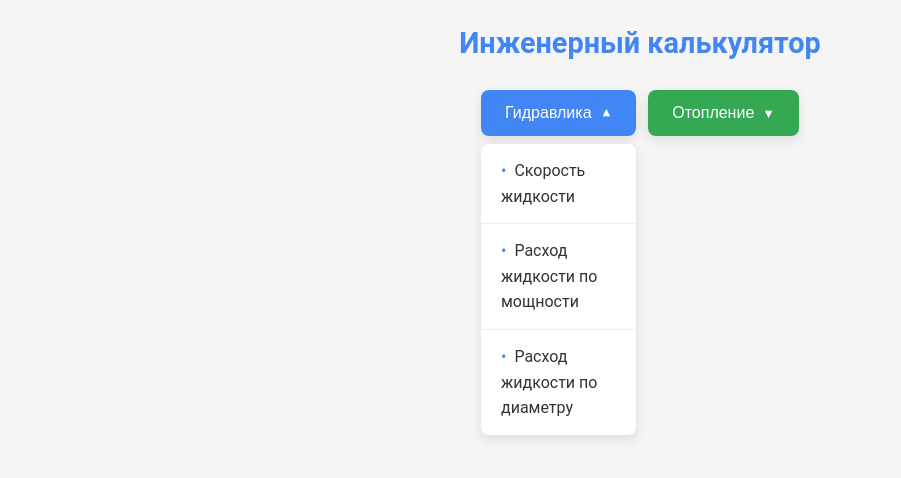
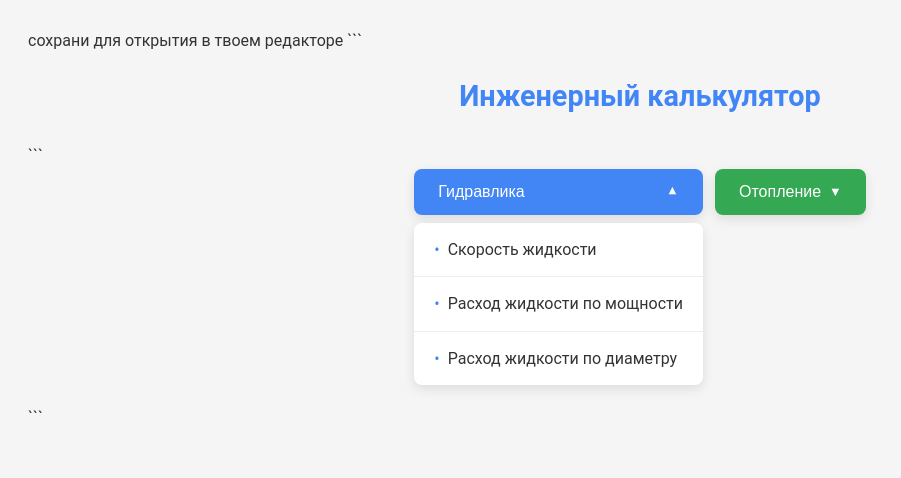
Before and after one commit to galfdesign/test2, a plain HTML site: page index.html in a window 1280 px wide. Both pictures are taken after a click on the button "Гидравлика". Shown: the whole page, without its empty margins (0-901 px from the left). Drawn offline with Linux system fonts and the light colour scheme.

Commit message:
Update index.html

````diff
--- a/index.html
+++ b/index.html
@@ -1,4 +1,7 @@
+сохрани для открытия в твоем редакторе
+
 <!DOCTYPE html>
+
 <html lang="ru">
 <head>
     <meta charset="UTF-8">
@@ -13,11 +16,14 @@
             --menu-bg: #ffffff;
             --shadow: 0 4px 12px rgba(0,0,0,0.1);
         }
+
+```
     * {
         box-sizing: border-box;
         margin: 0;
         padding: 0;
     }
+
     body {
         font-family: 'Roboto', Arial, sans-serif;
         background-color: var(--bg-color);
@@ -27,33 +33,39 @@
         max-width: 100%;
         position: relative;
     }
+
     h1 {
         text-align: center;
         margin-bottom: 24px;
         color: var(--primary-color);
         font-size: 1.8rem;
     }
+
     .menu-container {
         display: flex;
         flex-direction: column;
         gap: 12px;
         margin-bottom: 20px;
     }
+
     @media (min-width: 768px) {
         .menu-container {
             flex-direction: row;
             justify-content: center;
         }
     }
+
     .main-menu {
         position: relative;
         width: 100%;
     }
+
     @media (min-width: 768px) {
         .main-menu {
             width: auto;
         }
     }
+
     .main-btn {
         background-color: var(--primary-color);
         color: white;
@@ -70,48 +82,48 @@
         align-items: center;
         box-shadow: var(--shadow);
     }
+
     .main-btn:hover {
         transform: translateY(-2px);
         box-shadow: 0 6px 16px rgba(0,0,0,0.15);
     }
+
     .main-btn:active {
         transform: translateY(0);
     }
+
     .main-btn::after {
         content: '▼';
         font-size: 0.8rem;
         margin-left: 8px;
         transition: transform 0.3s;
     }
+
     .main-btn.active::after {
         transform: rotate(180deg);
     }
+
     .heating-btn {
         background-color: var(--secondary-color);
     }
+
     .dropdown-content {
-            position: absolute;
-            top: calc(100% + 8px);
-            left: 0;
-            display: block;
+        display: none;
+        position: relative;
         background-color: var(--menu-bg);
         width: 100%;
+        margin-top: 8px;
         border-radius: 8px;
         overflow: hidden;
         box-shadow: var(--shadow);
-            transform-origin: top;
-            transform: scaleY(0);
-            transition: transform 0.3s ease;
-            visibility: hidden;
-            backface-visibility: hidden;
-            -webkit-backface-visibility: hidden;
-            will-change: transform;
-            z-index: 100;
+        animation: fadeIn 0.3s ease;
     }
-        .dropdown-content.show {
-            transform: scaleY(1);
-            visibility: visible;
+
+    @keyframes fadeIn {
+        from { opacity: 0; transform: translateY(-10px); }
+        to { opacity: 1; transform: translateY(0); }
     }
+
     .dropdown-content a {
         color: var(--text-color);
         padding: 14px 20px;
@@ -120,18 +132,26 @@
         transition: background-color 0.2s;
         border-bottom: 1px solid #eee;
     }
+
     .dropdown-content a:last-child {
         border-bottom: none;
     }
+
     .dropdown-content a:hover {
         background-color: #f0f7ff;
         color: var(--primary-color);
     }
+
     .dropdown-content a::before {
         content: '•';
         margin-right: 8px;
         color: var(--primary-color);
     }
+
+    .show {
+        display: block;
+    }
+
     .content-page {
         display: none;
         padding: 20px;
@@ -141,9 +161,11 @@
         margin-top: 20px;
         position: relative;
     }
+
     .active-page {
         display: block;
     }
+
     .back-button {
         position: absolute;
         top: 15px;
@@ -163,13 +185,16 @@
         transition: all 0.3s ease;
         z-index: 10;
     }
+
     .back-button:hover {
         background-color: #3367d6;
         transform: scale(1.1);
     }
+
     .back-button::before {
         content: '←';
     }
+
     iframe {
         width: 100%;
         height: calc(100vh - 120px);
@@ -178,31 +203,42 @@
         border-radius: 8px;
         transition: all 0.3s ease;
     }
+
     .iframe-collapsed {
         height: 0;
         overflow: hidden;
         margin-top: 0;
     }
+
     .page-title {
         margin-bottom: 15px;
         color: var(--primary-color);
     }
 </style>
+```
+
 </head>
 <body>
     <div id="mainMenu">
         <h1>Инженерный калькулятор</h1>
+
+```
     <div class="menu-container">
         <div class="main-menu">
-                <button onclick="toggleMenu('hydraulicMenu', this)" class="main-btn">Гидравлика</button>
+            <button onclick="toggleMenu('hydraulicMenu', this)" class="main-btn">
+                Гидравлика
+            </button>
             <div id="hydraulicMenu" class="dropdown-content">
                 <a href="#" onclick="showCalculator('speedPage', 'Скорость жидкости', 'https://galfdesign.github.io/gidskg/')">Скорость жидкости</a>
                 <a href="#" onclick="showCalculator('powerPage', 'Расход жидкости по мощности', 'https://galfdesign.github.io/gidrasxod/')">Расход жидкости по мощности</a>
                 <a href="#">Расход жидкости по диаметру</a>
             </div>
         </div>
+
         <div class="main-menu">
-                <button onclick="toggleMenu('heatingMenu', this)" class="main-btn heating-btn">Отопление</button>
+            <button onclick="toggleMenu('heatingMenu', this)" class="main-btn heating-btn">
+                Отопление
+            </button>
             <div id="heatingMenu" class="dropdown-content">
                 <a href="#">Температура внутренней поверхности</a>
                 <a href="#">Сопротивление материалов</a>
@@ -210,39 +246,64 @@
         </div>
     </div>
 </div>
+
 <div id="speedPage" class="content-page">
     <button class="back-button" onclick="hideCalculator()"></button>
     <h2 class="page-title">Расчёт скорости жидкости</h2>
     <iframe id="speedFrame" src="" class="iframe-collapsed"></iframe>
 </div>
+
 <div id="powerPage" class="content-page">
     <button class="back-button" onclick="hideCalculator()"></button>
     <h2 class="page-title">Расход жидкости по мощности</h2>
     <iframe id="powerFrame" src="" class="iframe-collapsed"></iframe>
 </div>
+
 <script>
     let currentPage = null;
     const speedFrame = document.getElementById('speedFrame');
     const powerFrame = document.getElementById('powerFrame');
 
     function showCalculator(pageId, title, url) {
-            if (currentPage === pageId) { hideCalculator(); return; }
+        // Если пытаемся открыть уже открытую страницу - сворачиваем
+        if (currentPage === pageId) {
+            hideCalculator();
+            return;
+        }
+
+        // Скрываем главное меню
         document.getElementById('mainMenu').style.display = 'none';
+
+        // Устанавливаем заголовок и URL для выбранного калькулятора
         const page = document.getElementById(pageId);
         page.querySelector('.page-title').textContent = title;
         const frame = pageId === 'speedPage' ? speedFrame : powerFrame;
         frame.src = url;
+
+        // Показываем страницу
         page.style.display = 'block';
         page.classList.add('active-page');
-            setTimeout(() => frame.classList.remove('iframe-collapsed'), 10);
+
+        // Разворачиваем iframe с анимацией
+        setTimeout(() => {
+            frame.classList.remove('iframe-collapsed');
+        }, 10);
+
         currentPage = pageId;
+
+        // Закрываем все выпадающие меню
         closeAllMenus();
     }
 
     function hideCalculator() {
         if (!currentPage) return;
+
         const frame = currentPage === 'speedPage' ? speedFrame : powerFrame;
+
+        // Сворачиваем iframe с анимацией
         frame.classList.add('iframe-collapsed');
+
+        // После завершения анимации скрываем страницу
         setTimeout(() => {
             document.getElementById(currentPage).style.display = 'none';
             document.getElementById('mainMenu').style.display = 'block';
@@ -251,24 +312,38 @@
     }
 
     function toggleMenu(menuId, button) {
-            const menu = document.getElementById(menuId);
-            const isOpen = menu.classList.contains('show');
+        // Сначала закрываем все открытые меню
         closeAllMenus();
-            if (isOpen) {
-                return;
-            }
-            menu.classList.add('show');
-            button.classList.add('active');
+
+        // Затем открываем/закрываем выбранное меню
+        var menu = document.getElementById(menuId);
+        menu.classList.toggle("show");
+
+        // Добавляем/убираем активный класс кнопке
+        button.classList.toggle("active", menu.classList.contains("show"));
     }
 
     function closeAllMenus() {
-            document.querySelectorAll('.dropdown-content').forEach(d => d.classList.remove('show'));
-            document.querySelectorAll('.main-btn').forEach(b => b.classList.remove('active'));
+        var dropdowns = document.getElementsByClassName("dropdown-content");
+        var buttons = document.querySelectorAll('.main-btn');
+
+        for (var i = 0; i < dropdowns.length; i++) {
+            dropdowns[i].classList.remove("show");
         }
 
-        document.addEventListener('click', e => {
-            if (!e.target.matches('.main-btn') && !e.target.closest('.main-menu')) closeAllMenus();
+        for (var i = 0; i < buttons.length; i++) {
+            buttons[i].classList.remove("active");
+        }
+    }
+
+    // Закрыть меню при клике вне кнопок
+    document.addEventListener('click', function(event) {
+        if (!event.target.matches('.main-btn') && !event.target.closest('.main-menu')) {
+            closeAllMenus();
+        }
     });
 </script>
+```
+
 </body>
 </html>
````
Lines whose indentation alone changed are shown as unchanged.
